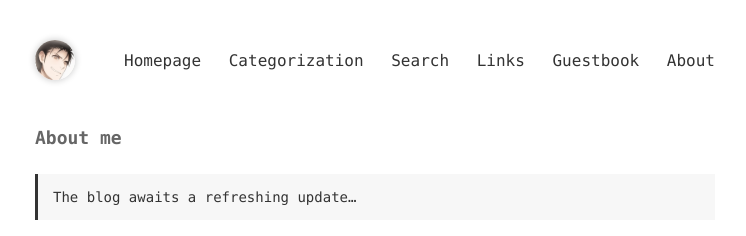
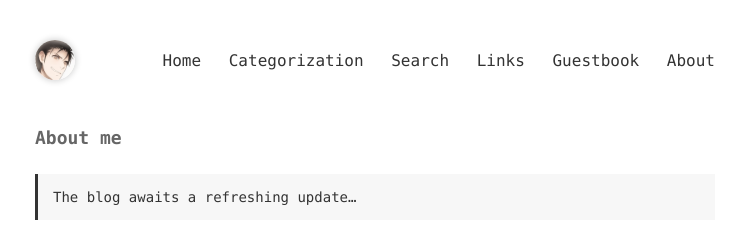
Before and after one commit to sanckole/sanckole.GitHub.io, a Jekyll site: the page built from pages/about.md, in a window 1280 px wide. Shown: the top 236 px of the page, without its empty margins (265-1011 px from the left). Built offline with Jekyll 4.4.1, drawn with Linux system fonts in a browser that asks for light colours.

Commit message:
Update _config.yml

```diff
--- a/_config.yml
+++ b/_config.yml
@@ -27,7 +27,7 @@ tucaoUrl: https://ckole.com
 # 必填字段 title: '文本' url: '链接'
 # 可选字段 target: '_blank' 新页面打开
 menu:
-  - title: Homepage
+  - title: Home
     url: /
   - title: Categorization
     url: /pages/categories.html
```
